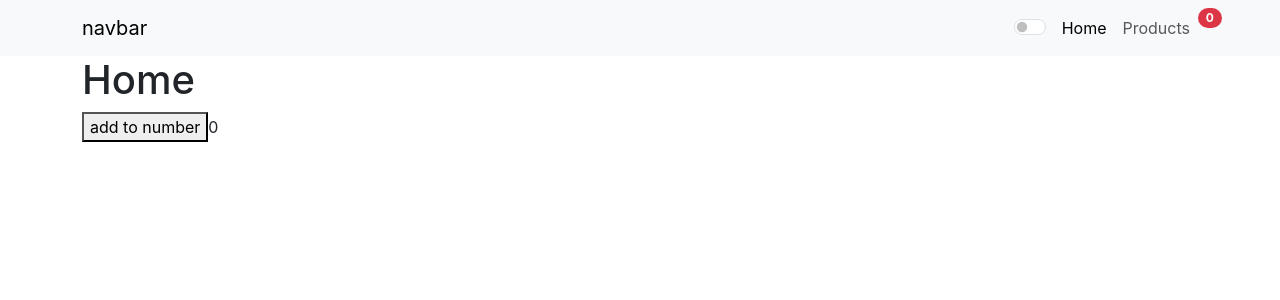
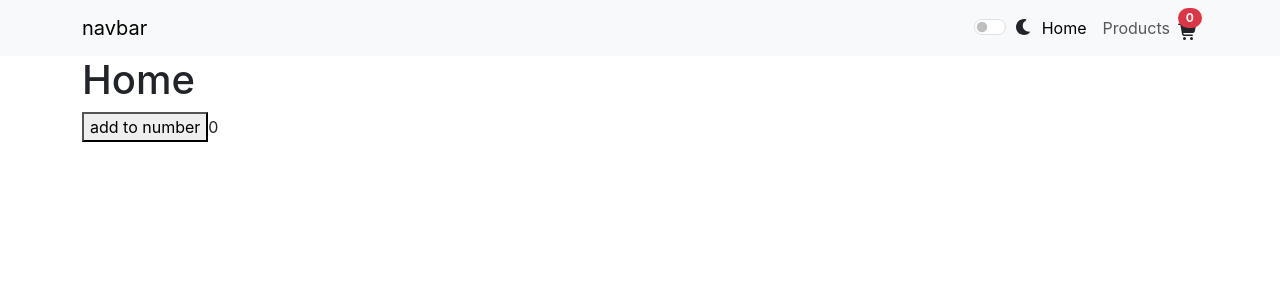
Before and after one commit to npject/first-react-shop, a React (Create React App) app: page / in a window 1280 px wide. Shown: the top 300 px of the page. Built offline with nearby package versions, Linux system fonts and the light colour scheme.

Commit message:
feat (icons): import Font Awesome library and update usage

```diff
--- a/src/pages/Cart.jsx
+++ b/src/pages/Cart.jsx
@@ -1,5 +1,6 @@
 import { useState,useEffect,useContext } from 'react';
 import { ProductsContext } from "../context/productsContext";
+import { FontAwesomeIcon } from '@fortawesome/react-fontawesome';
 
 function Cart (){
     const [itemsCart,setItemsCart] = useState([]);
@@ -25,8 +26,8 @@ function Cart (){
                             <div className='card-body'>
                                 <h5 className='card-title text-truncate'>{item.title}</h5>
                                 <p className='card-text text-danger'>price: {item.price}$</p>
-                                <i className='fa-solid fa-trash bg-danger'
-                                 onClick={() => removeItem(item.id)}></i>
+                                <FontAwesomeIcon icon="fa-solid fa-trash" className='text-danger'
+                                 onClick={() => removeItem(item.id)}></FontAwesomeIcon>
                             </div>
                         </div>
                     </div>
--- a/src/pages/Header.jsx
+++ b/src/pages/Header.jsx
@@ -20,8 +20,9 @@ function Header() {
                 <ul className='navbar-nav'>
                     <li className='nav-item d-flex align-items-center'>
                         <div className='form-check form-switch'>
-                          <label className="form-check-label" for="input-theme">
-                            <i className={`fa-solid ${color == 'light' ? 'fa-moon' : 'fa-sun text-light'}`}></i>
+                          <label className="form-check-label" htmlFor="input-theme">
+                            <FontAwesomeIcon icon={`fa-solid ${color === 'light' ? 'fa-moon' : 'fa-sun'}`}
+                             className={color === 'light' ? 'text-dark' : 'text-light'}></FontAwesomeIcon>
                           </label>
                             <input className='form-check-input' type='checkbox' id='input-theme'
                           onClick={()=> changeColor(`${color=='light' ? 'dark' : 'light'}`)}></input>
--- a/src/pages/Layout.jsx
+++ b/src/pages/Layout.jsx
@@ -2,6 +2,10 @@ import { Outlet } from "react-router-dom";
 import Header from "./Header";
 import { ThemeProvider } from "../context/themeContext";
 import { ProductsProvider } from "../context/productsContext";
+import { library } from "@fortawesome/fontawesome-svg-core";
+import { fab } from "@fortawesome/free-brands-svg-icons";
+import { fas } from "@fortawesome/free-solid-svg-icons";
+import { far } from "@fortawesome/free-regular-svg-icons";
 function Layout() {
     return (
         <>
@@ -17,3 +21,4 @@ function Layout() {
     );
 }
 export default Layout;
+library.add(fab, fas, far);
```
